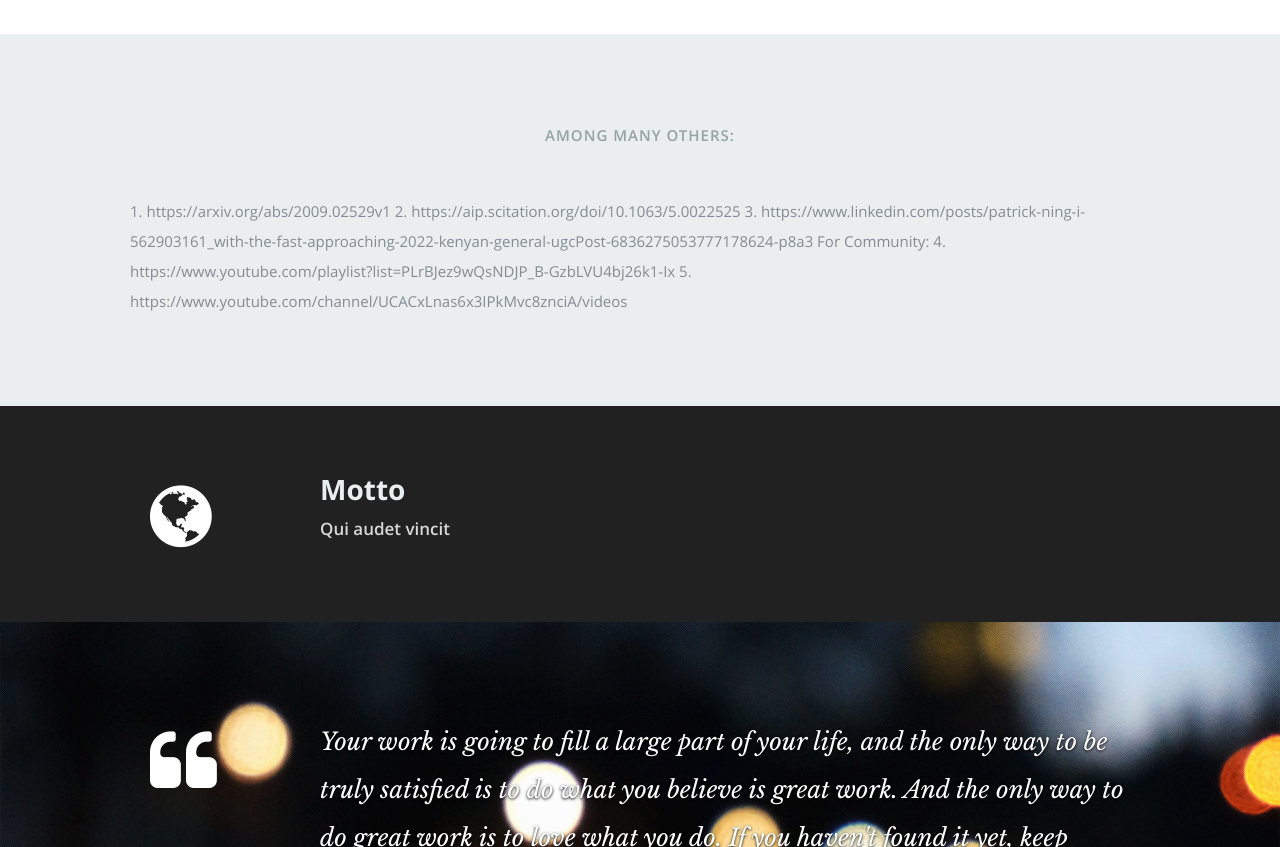
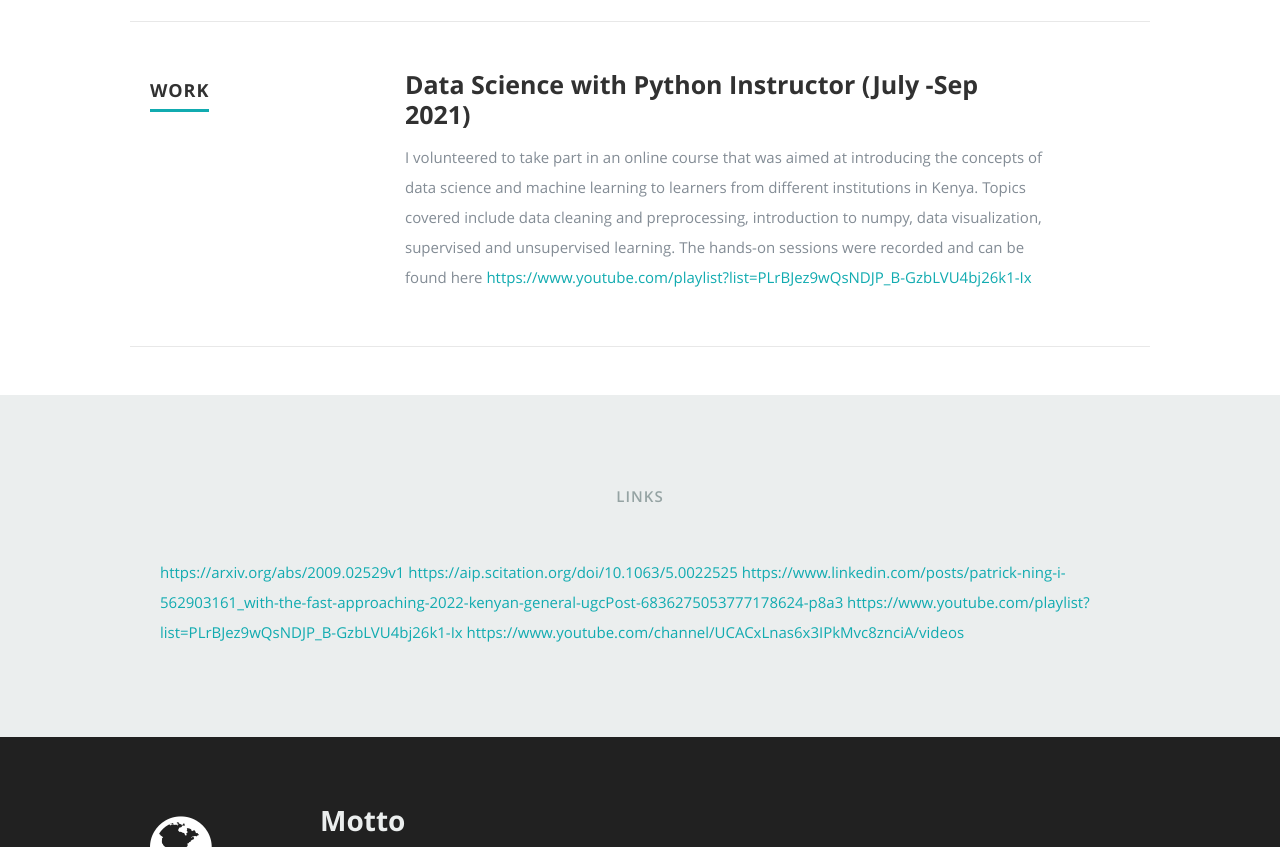
Before and after one commit to patrickpato/patrickpato.github.io, a plain HTML site: page index.html in a window 1280 px wide. Shown: the part 2628-3475 px from the top of the page. Drawn offline with nearby package versions, Linux system fonts and the light colour scheme.

Commit message:
Updated index.html

```diff
--- a/index.html
+++ b/index.html
@@ -95,7 +95,7 @@
 
             <h2>Patrick</h2>
 
-            <p>I am an applied physics graduate from The Technical University of Kenya. I have specialized in materials science, with focus on computational materials modelling. Specifically, I have extensively used SIESTA and other Python based packages in studying materials. From 2017, I developed a strong passion in machine learning and its related fields. Over the years, I have extensively interacted with these technologies using languages such as Python and R.
+            <p>I am an applied physics graduate from The Technical University of Kenya. I have specialized in materials science, with focus on computational materials modelling. Specifically, I have extensively used SIESTA and other Python based packages in studying materials. From 2017, I developed a strong passion in machine learning and its related fields. Over the years, I have extensively interacted with these technologies using languages such as Python and R. I have also been privileged to have been selected as a finalist in a competitive Msc Research stay at the University of Turku, for a study that significantly relied on both DFT and machine learning.
             </p>
 
             <div class="row">
@@ -149,7 +149,7 @@
                   <p class="info">Bachelor of Technology Technical and Applied Physics <span>&bull;</span> <em class="date">July 2021</em></p>
 
                   <p>
-                  Majored in Materials science. For my thesis, I studied the interplay of lattice distortions and bands near the Fermi Level of ATiO3 using ab-initio methods. The manuscript for this work can be found as a preprint here <span>https://arxiv.org/abs/2009.02529</span>. I also collaborated on an ab-initio study investigating the origin of band inversion in topoligical BiSe. This work can be found here <span> https://aip.scitation.org/doi/full/10.1063/5.0022525 </span>.
+                  Majored in Materials science. For my thesis, I studied the interplay of lattice distortions and bands near the Fermi Level of ATiO3 using ab-initio methods. The manuscript for this work can be found as a preprint here <a>https://arxiv.org/abs/2009.02529</a>. This work is still in progress using different DFT approaches. I also collaborated on an ab-initio study investigating the origin of band inversion in topoligical BiSe. This work can be found here <a> https://aip.scitation.org/doi/full/10.1063/5.0022525 </a>.
                   </p>
 
                </div>
@@ -158,13 +158,6 @@
 
             <div class="row item">
 
-               <div class="twelve columns">
-
-                  <h3>Shieywe Secondary School</h3>
-                  <p class="info">Kenya Certificate of Secondary Education <span>&bull;</span> <em class="date">2015</em></p>
-
-
-               </div>
 
             </div> <!-- item end -->
 
@@ -191,7 +184,7 @@
                   <p class="info">Data Science Intern <span>&bull;</span> <em class="date">November 2020 - February 2021</em></p>
 
                   <p>
-                  Upepo Technology is a leading IoT firm in Nairobi, Kenya that deals with the installation and maintenance of smart meters as a substitute for the traditional manual meters. My primary responsibilities included developing and maintaining the firm's dashboards, aiding in trouble shooting and diagnosing faulty meters using the meters' electronic data, developing predictive models for the company's clients as well as analyzing the firm's historic data. One of the key highlights of my work was developing a time-series model that predicted household water consumption for the next three months. The model was evaluated against actual water consumption for residents in a Kenyan town and was found to be remarkably similar to the actual consumption.
+                  Upepo Technology is a leading IoT firm in Nairobi that deals with the installation and maintenance of smart meters as a substitute for the traditional manual meters. My primary responsibilities included developing and maintaining the firm's dashboards, aiding in trouble shooting and diagnosing faulty meters using the meters' electronic data, developing predictive models for the company's clients as well as analyzing the firm's historic data. One of the key highlights of my work was developing a time-series model that predicted household water consumption for the next three months. The regression model was evaluated against actual water consumption for residents in a Kenyan town and the resulting error metric was found to be significantly low thus showing the deployability of the model.
                   </p>
 
                </div>
@@ -217,6 +210,37 @@
 
       </div> <!-- End Work -->
 
+	   <!-- Other Notable Activities
+      ----------------------------------------------- -->
+      <div class="row work">
+
+         <div class="three columns header-col">
+            <h1><span>Work</span></h1>
+         </div>
+
+         <div class="nine columns main-col">
+
+            <div class="row item">
+
+               <div class="twelve columns">
+
+                  <h3>Data Science with Python Instructor (July -Sep 2021)</h3>
+
+
+                  <p>
+                   I volunteered to take part in an online course that was aimed at introducing the concepts of data science and machine learning to learners from different institutions in Kenya. Topics covered include data cleaning and preprocessing, introduction to numpy, data visualization, supervised and unsupervised learning. The hands-on sessions were recorded and can be found here <a>https://www.youtube.com/playlist?list=PLrBJez9wQsNDJP_B-GzbLVU4bj26k1-Ix</a>
+                  </p>
+
+               </div>
+
+            </div> <!-- item end -->
+
+
+
+         </div> <!-- main-col end -->
+
+      </div> <!-- End Other Notable Activities -->
+
 
 
 
@@ -228,14 +252,16 @@
 
          <div class="twelve columns collapsed">
 
-            <h1>Among many others:</h1>
+            <h1>Links</h1>
 	    <p>
-	    1.<span> https://arxiv.org/abs/2009.02529v1</span>
-	    2.<span> https://aip.scitation.org/doi/10.1063/5.0022525</span>
-	    3.<span> https://www.linkedin.com/posts/patrick-ning-i-562903161_with-the-fast-approaching-2022-kenyan-general-ugcPost-6836275053777178624-p8a3</span>
-	    For Community:
-	    4. <span>https://www.youtube.com/playlist?list=PLrBJez9wQsNDJP_B-GzbLVU4bj26k1-Ix</span>
-	    5. <span>https://www.youtube.com/channel/UCACxLnas6x3IPkMvc8znciA/videos </span>
+		    <ol type = "1">
+			    <l> <a> https://arxiv.org/abs/2009.02529v1</a> </l>
+			    <l> <a> https://aip.scitation.org/doi/10.1063/5.0022525</a></l>
+	    <l> <a> https://www.linkedin.com/posts/patrick-ning-i-562903161_with-the-fast-approaching-2022-kenyan-general-ugcPost-6836275053777178624-p8a3 </a> </l>
+
+			    <l> <a>https://www.youtube.com/playlist?list=PLrBJez9wQsNDJP_B-GzbLVU4bj26k1-Ix</a></l>
+			    <l> <a>https://www.youtube.com/channel/UCACxLnas6x3IPkMvc8znciA/videos </l></a>
+		 </ol>
 
 
 	    </p>
```
